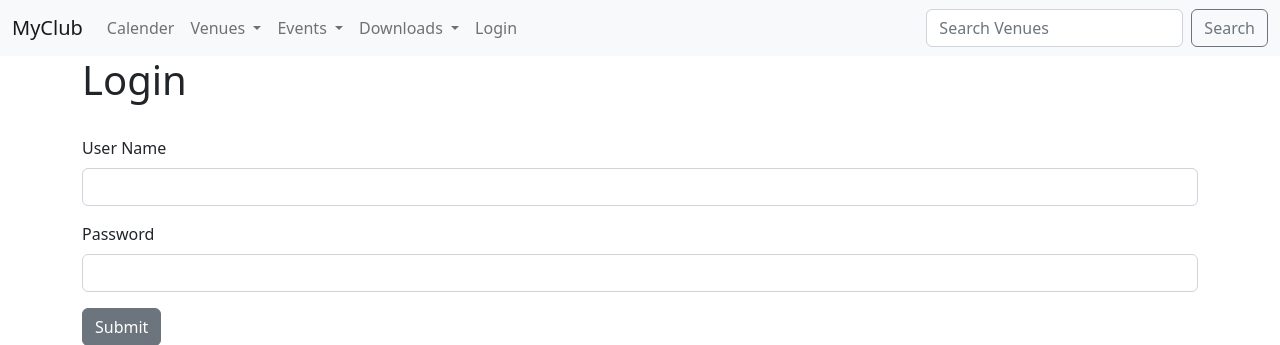
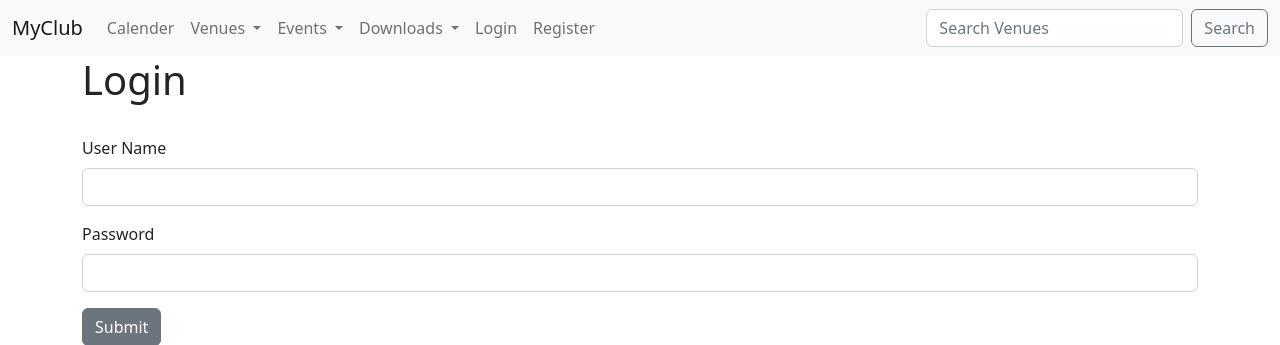
Before and after one commit to Tawffic/my-club, a Django app: page /members/login_user in a window 1280 px wide. Shown: the top 345 px of the page. Run offline with Django 4.2, Linux system fonts and the light colour scheme.

Commit message:
added user registration

```diff
--- a/events/templates/events/navbar.html
+++ b/events/templates/events/navbar.html
@@ -74,6 +74,9 @@
           <li class="nav-item">
             <a class="nav-link" href="{% url 'login' %}">Login</a>
           </li>
+          <li class="nav-item">
+            <a class="nav-link" href="{% url 'register_user' %}">Register</a>
+          </li>
           {% endif %}
 
           </li>
--- a/members/urls.py
+++ b/members/urls.py
@@ -4,5 +4,6 @@ from . import views
 
 urlpatterns = [
     path('login_user', views.login_user, name="login"),
-    path('logut_user', views.logout_user, name="logout")
+    path('logout_user', views.logout_user, name="logout"),
+    path('register_user', views.register_user,name='register_user'),
 ]
--- a/members/views.py
+++ b/members/views.py
@@ -1,6 +1,8 @@
 from django.shortcuts import render, redirect
 from django.contrib.auth import authenticate, login, logout
 from django.contrib import messages
+from django.contrib.auth.forms import UserCreationForm
+
 # Create your views here.
 
 def login_user(request):
@@ -27,3 +29,21 @@ def logout_user(request):
     logout(request)
     messages.success(request, ("You were logged out..."))
     return redirect('home')
+
+def register_user(request):
+    if request.method == "POST":
+        form = Register_userForm(request.POST)
+        if form.is_valid():
+            form.save()
+            username = form.cleaned_data['username']
+            password = form.cleaned_data['password1']
+            user = authenticate(username=username,password=password)
+            login(request, user)
+            messages.success(request, ("Registration Successful"))
+            return redirect('home')
+    else:
+        form = Register_userForm()
+
+    return render(request, 'authenticate/register_user.html',{
+        'form':form
+    })
```
Also changed, not shown: db.sqlite3.
